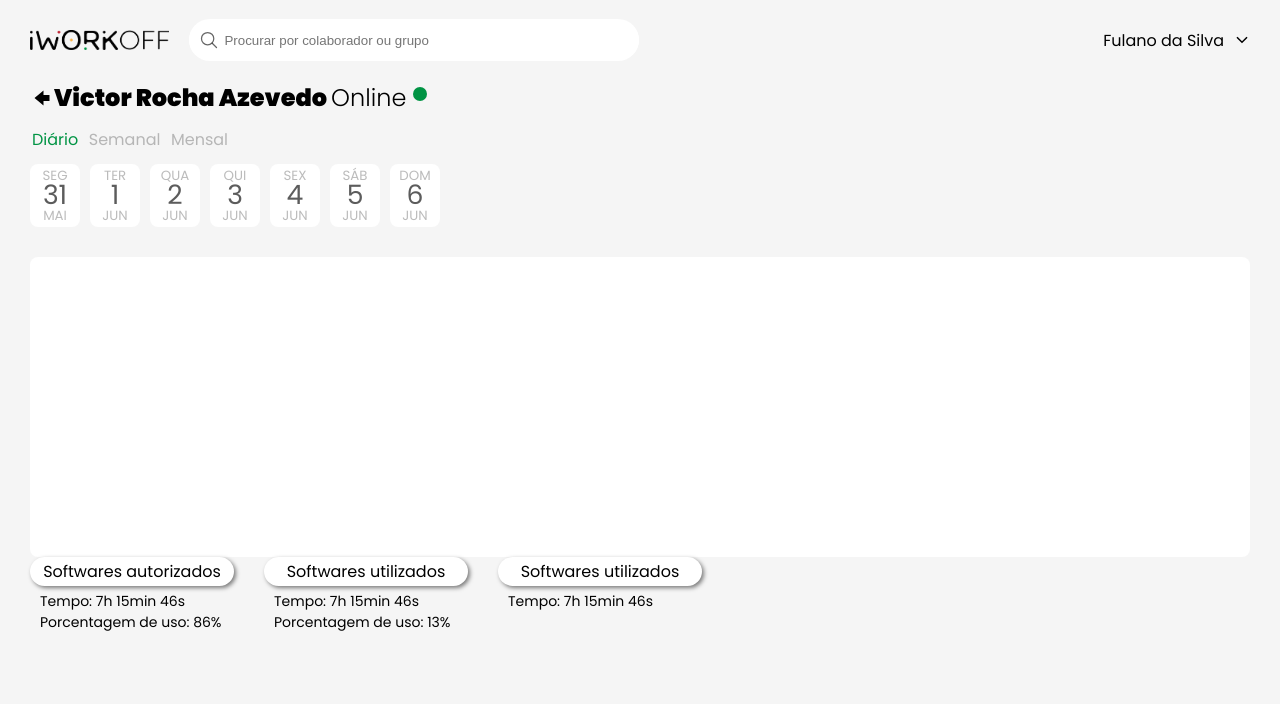
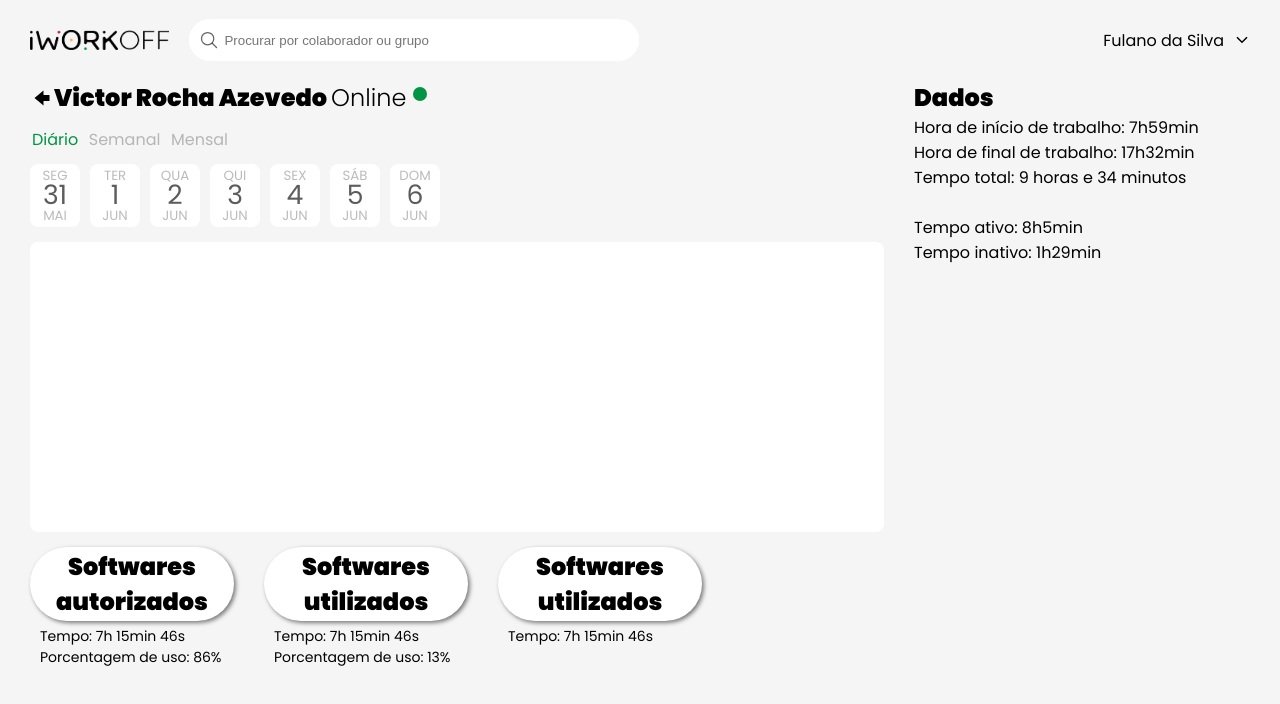
Before and after one commit to abnerjs/iworkoff, a React (Create React App) app: page /home in a window 1280 px wide. Shown: the top 704 px of the page. Built offline with nearby package versions, Linux system fonts and the light colour scheme.

Commit message:
data side

```diff
--- a/src/components/IconifiedTitle.css
+++ b/src/components/IconifiedTitle.css
@@ -15,8 +15,3 @@
     margin: 0;
     width: 70px;
 }
-
-.icon-title h1{
-    margin: 0;
-    font-weight: 900;
-}
--- a/src/components/IconifiedTitle.jsx
+++ b/src/components/IconifiedTitle.jsx
@@ -2,11 +2,12 @@
 import React from 'react'
 import './IconifiedTitle.css'
 import dots from '../assets/images/dots.png'
+import Title from './Title'
 
 export default props =>
     <div className="icon-title">
         <div class='row'>
             <img src={dots} alt="iWorkOff" />
-            <h1>{props.content}</h1>
+            <Title content={props.content} />
         </div>
     </div>
--- /dev/null
+++ b/src/components/Title.css
@@ -0,0 +1,5 @@
+.title {
+    margin: 0;
+    font-weight: 900;
+    font-size: 18pt !important;
+}
--- /dev/null
+++ b/src/components/Title.jsx
@@ -0,0 +1,9 @@
+/* eslint-disable import/no-anonymous-default-export */
+import React from 'react'
+import './Title.css'
+
+export default props => {
+    return (
+        <h1 className='title'>{props.content}</h1>
+    )
+}
--- a/src/components/dataInfo/ChartContainer.css
+++ b/src/components/dataInfo/ChartContainer.css
@@ -1,7 +1,8 @@
 .chart-container {
     background-color: #fff;
     width: 100%;
-    height: 300px;
-    margin-top: 30px;
+    min-height: 290px;
+    height: auto;
+    margin: 15px 0;
     border-radius: 8px;
 }
--- /dev/null
+++ b/src/components/dataInfo/DataSide.css
@@ -0,0 +1,7 @@
+.dataside {
+    margin-left: 30px;
+}
+
+.dataside p {
+    margin: 0;
+}
--- /dev/null
+++ b/src/components/dataInfo/DataSide.jsx
@@ -0,0 +1,19 @@
+/* eslint-disable import/no-anonymous-default-export */
+import React from 'react'
+import './DataSide.css'
+import Title from '../Title'
+
+export default props => {
+    return (
+        <div className="dataside">
+            <Title content='Dados' />
+            <p>Hora de início de trabalho: {props.inicio.h}h{props.inicio.min}min</p>
+            <p>Hora de final de trabalho: {props.final.h}h{props.final.min}min</p>
+            <p>Tempo total: {props.total.h} hora{props.total.h > 1 ? 's' : ''} e&nbsp;
+                {props.total.min} minuto{props.total.min > 1 ? 's' : ''}</p>
+            <br />
+            <p>Tempo ativo: {props.ativo.h}h{props.ativo.min}min</p>
+            <p>Tempo inativo: {props.inativo.h}h{props.inativo.min}min</p>
+        </div>
+    )
+}
--- a/src/view/Details.css
+++ b/src/view/Details.css
@@ -1,4 +1,13 @@
 .details {
     display: flex;
-    flex-direction: column;
+    flex-direction: row;
 }
+
+.datatext {
+    width: 30%;
+    text-align: left;
+}
+
+.details .main {
+    flex-grow: 2;
+}
--- a/src/view/Details.jsx
+++ b/src/view/Details.jsx
@@ -5,26 +5,53 @@ import DateSectionController from '../components/dateControls/DateSectionControl
 import ChartContainer from '../components/dataInfo/ChartContainer'
 import './Details.css'
 import ActivitiesData from '../components/dataInfo/ActivitiesData'
+import DataSide from '../components/dataInfo/DataSide'
 
 export default props => {
     const tempoAuth = {
         h: 7,
         min: 15,
-        s: 46.
+        s: 46
     }
     const tempoNoAuth = {
         h: 7,
         min: 15,
-        s: 46.
+        s: 46
     }
     const tempoIdling = {
         h: 7,
         min: 15,
-        s: 46.
+        s: 46
+    }
+    const inicio = {
+        h: 7,
+        min: 59,
+        s: 46
+    }
+    const fim = {
+        h: 17,
+        min: 32,
+        s: 6
+    }
+    const total = {
+        h: 9,
+        min: 34,
+        s: 6
+    }
+    const ativo = {
+        h: 8,
+        min: 5,
+        s: 6
+    }
+    const inativo = {
+        h: 1,
+        min: 29,
+        s: 6
     }
 
     return (
         <div className='details'>
+            <div className="main">
                 <DetailsTitle name='Victor Rocha Azevedo' status='Online' />
                 <DateSectionController />
                 <ChartContainer />
@@ -36,5 +63,15 @@ export default props => {
                     percentNoAuth={13}
                 />
             </div>
+            <div className="datatext">
+                <DataSide
+                    inicio={inicio}
+                    final={fim}
+                    total={total}
+                    ativo={ativo}
+                    inativo={inativo}
+                />
+            </div>
+        </div>
     )
 }
```
Lines whose indentation alone changed are shown as unchanged.
